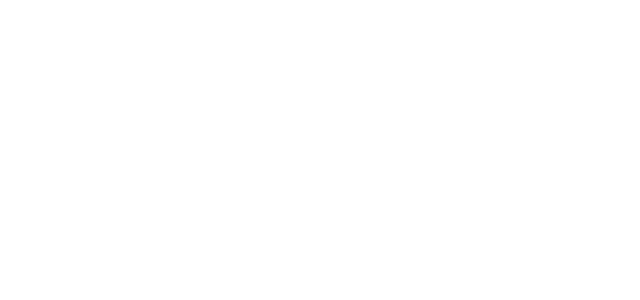
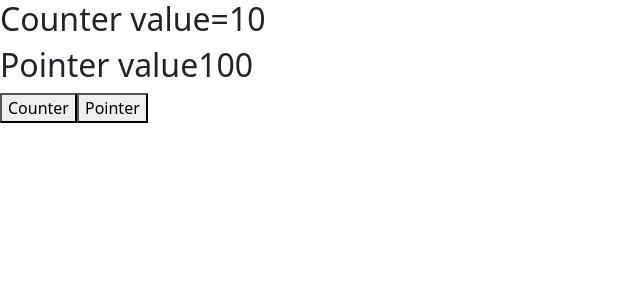
Before and after one commit to Priyanshivastt-24/FSDCS-B-2025, a React (Vite) app in the folder ReactWork/reactviteApp2/vite-project/: page /dashboard in a window 1280 px wide. Shown: the top 300 px of the page, without its empty margins (0-640 px from the left). Built offline with nearby package versions, Linux system fonts and the light colour scheme.

Commit message:
useeffect usecase

```diff
--- a/ReactWork/reactviteApp2/vite-project/src/pages/Dashboard.jsx
+++ b/ReactWork/reactviteApp2/vite-project/src/pages/Dashboard.jsx
@@ -1,9 +1,19 @@
-import React from 'react'
+import React, { use, useEffect, useState } from 'react'
 
 function Dashboard() {
+
+  const [counter,setCounter] = useState(10);
+  const[pointer,setPointer]=useState(100);
+  useEffect(() => {
+    console.log(counter);
+    console.log(pointer)
+  },[counter,pointer])
   return (
     <div>
-
+      <h2>Counter value={counter}</h2>
+      <h2>Pointer value{pointer}</h2>
+      <button onClick={()=>setCounter(counter+10)}>Counter</button>
+      <button onClick={()=>setPointer(pointer-10)}>Pointer</button>
     </div>
   )
 }
```
